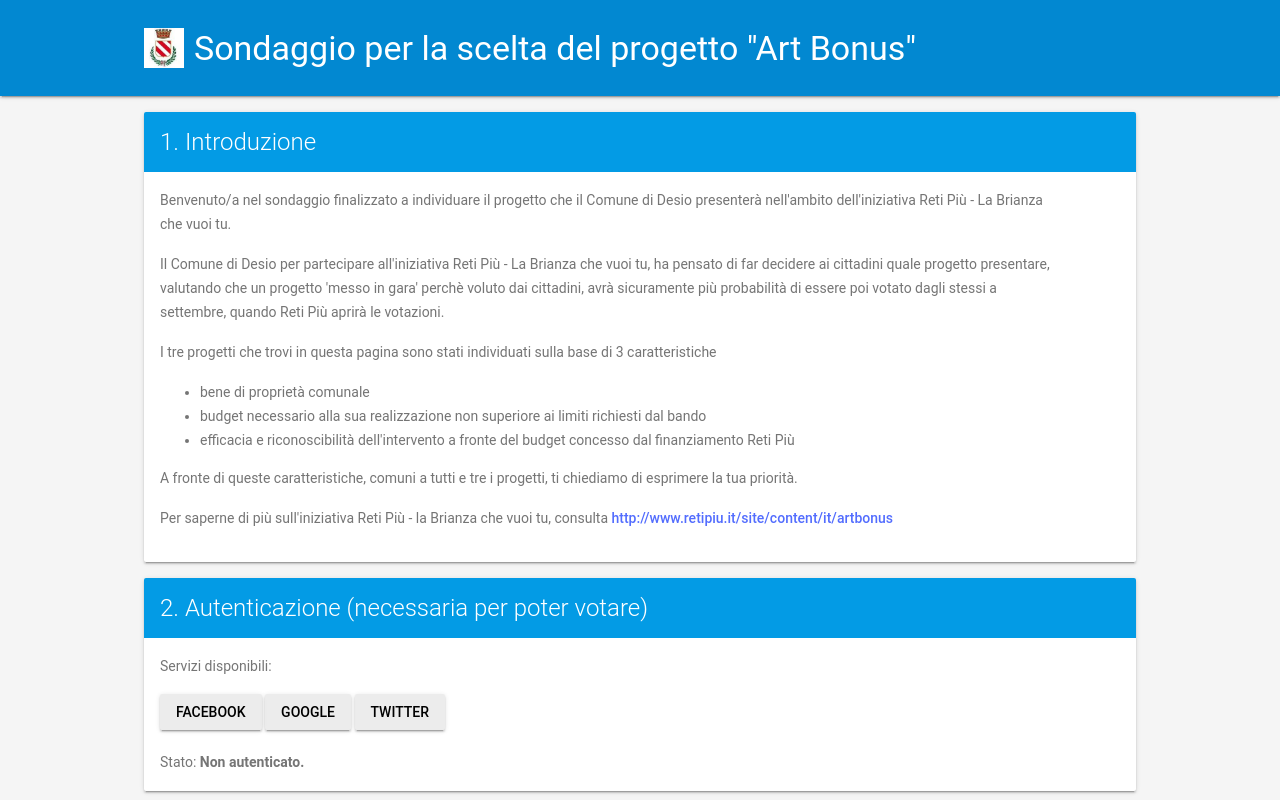
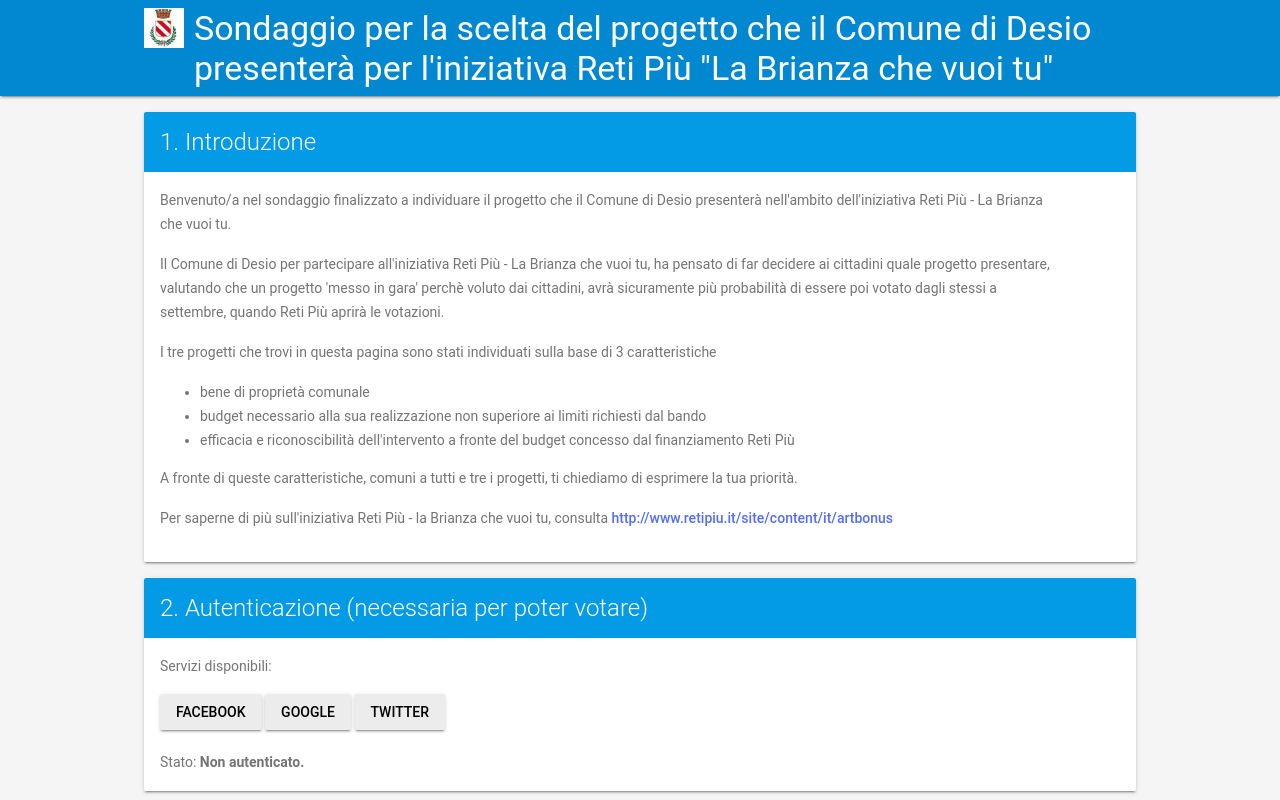
Before and after one commit to comune-desio/art-bonus-survey, a plain HTML site: page index.html in a window 1280 px wide. Drawn offline with nearby package versions, Linux system fonts and the light colour scheme; no server answers.

Commit message:
updates the title

```diff
--- a/index.html
+++ b/index.html
@@ -6,7 +6,7 @@
     <meta http-equiv="X-UA-Compatible" content="IE=edge">
     <meta http-equiv="Content-Language" content="en">
     <meta name="viewport" content="width=device-width">
-    <title>Sondaggio per il bando Art Bonus</title>
+    <title>Sondaggio per la scelta del progetto che il Comune di Desio presenterà per l'iniziativa Reti Più "La Brianza che vuoi tu"</title>
 
     <!-- Material Design Theming -->
     <link rel="stylesheet" href="https://code.getmdl.io/1.1.3/material.orange-indigo.min.css">
@@ -277,7 +277,12 @@
       <header class="mdl-layout__header mdl-color-text--white mdl-color--light-blue-700">
         <div class="mdl-cell mdl-cell--12-col mdl-cell--12-col-tablet mdl-grid">
           <div class="mdl-layout__header-row mdl-cell mdl-cell--12-col mdl-cell--12-col-tablet mdl-cell--8-col-desktop">
-            <a href="/"><h3>Sondaggio per la scelta del progetto "Art Bonus"</h3></a>
+            <a href="/">
+              <h3>
+                Sondaggio per la scelta del progetto che il Comune di Desio<br />
+                presenterà per l'iniziativa Reti Più "La Brianza che vuoi tu"
+              </h3>
+            </a>
           </div>
         </div>
       </header>
```
